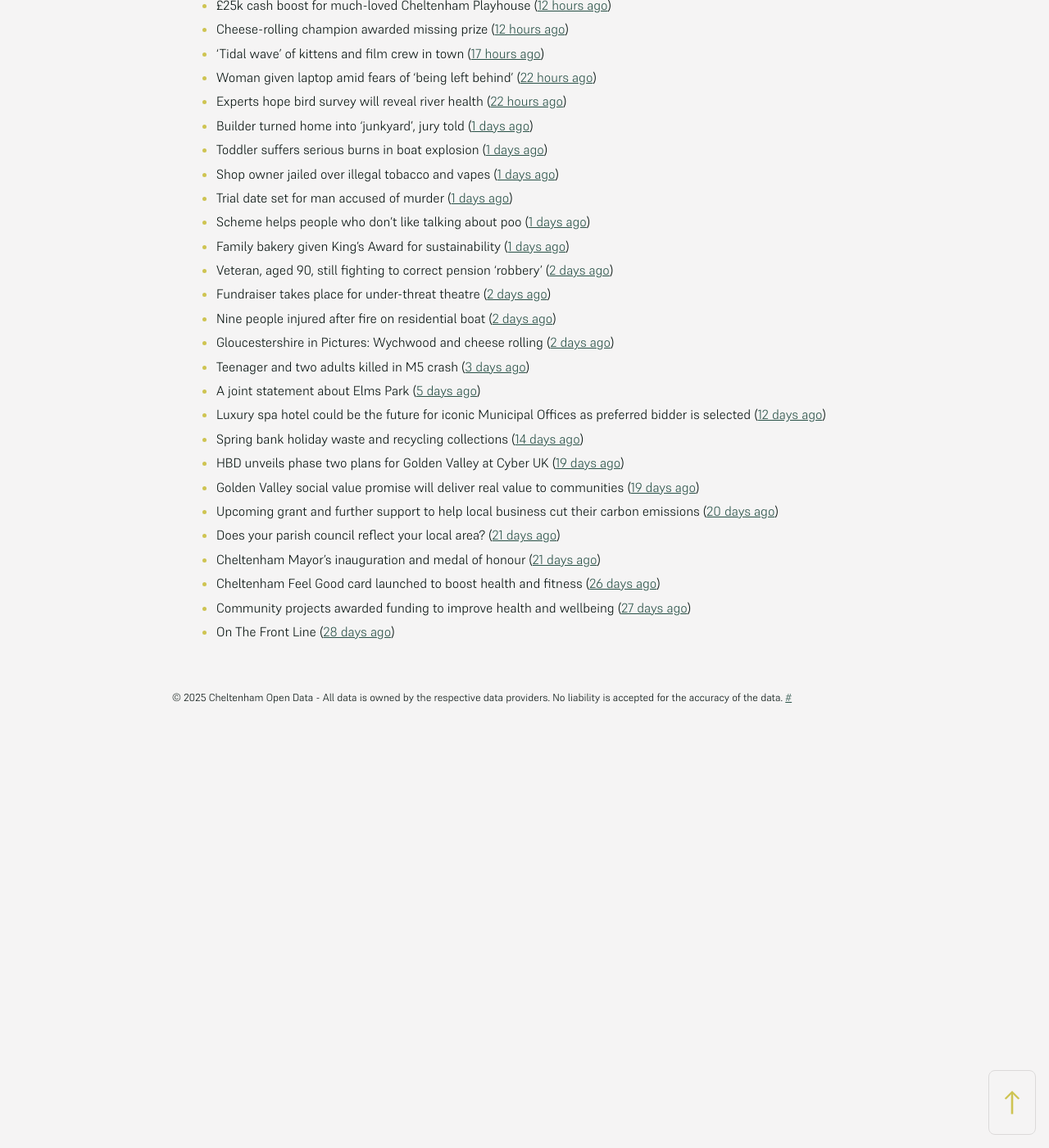
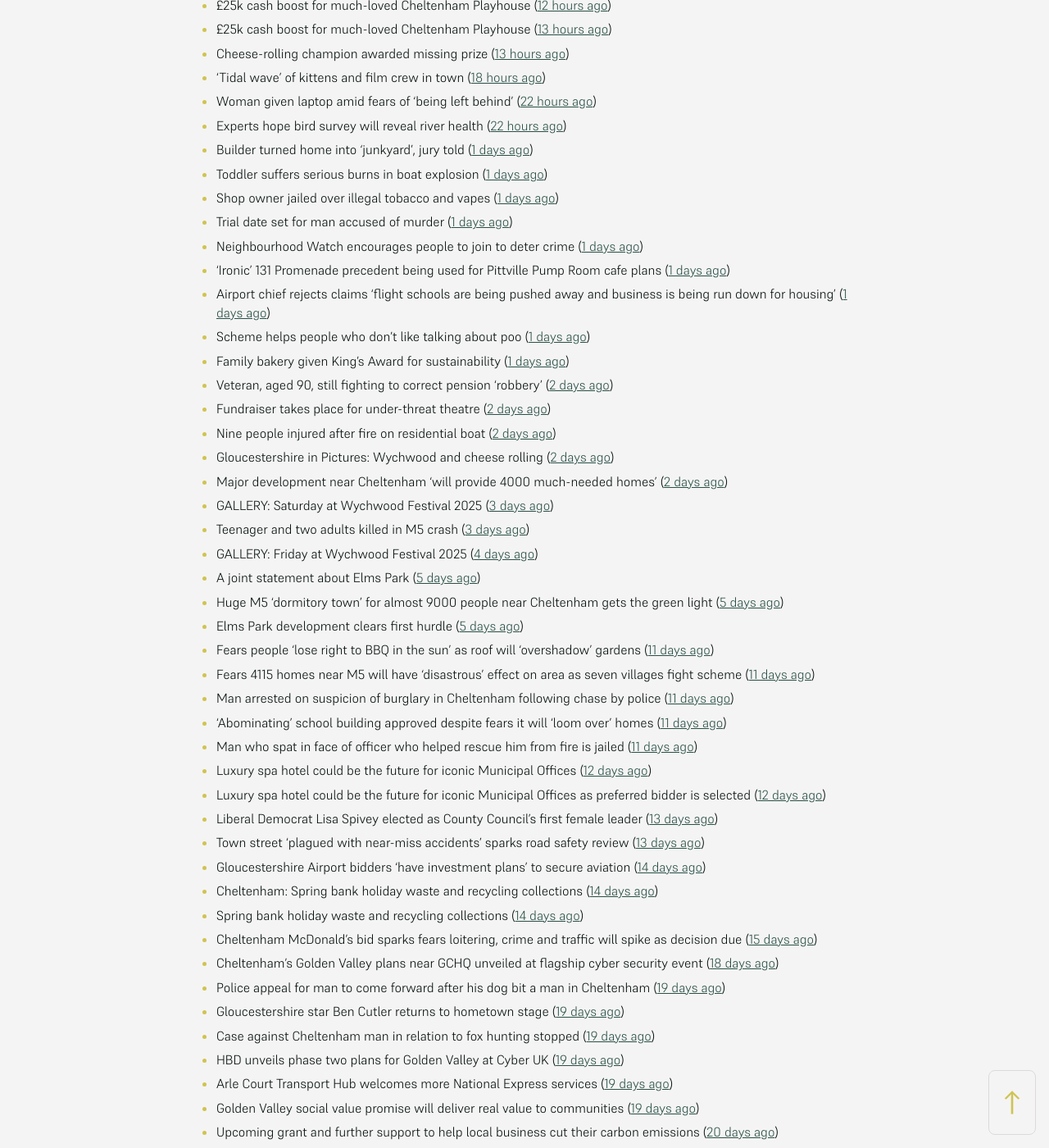
Before and after one commit to mat-0/cheltenham-open-data, a Jekyll site: the page built from _pages/news.md, in a window 1280 px wide and 1400 px high, scrolled down 436 px. Shown: the whole window at 82% size. Built offline with Jekyll 4.4.1, drawn with Linux system fonts in a browser that asks for light colours; before the commit the page ends 1326 px from its top, so only the background shows below that; some of the changed text lies outside the part shown.

Commit message:
Updated 2025-06-04 04:03:14

```diff
--- a/_pages/news.md
+++ b/_pages/news.md
@@ -12,28 +12,53 @@ _sources: BBC, Glos Police, Cheltenham Borough Council, and Glos news centre_
 [Get this page as daily RSS feed](/daily.rss)
 
 <!-- news_marker starts -->
-- Suspected people-smuggling gang arrested in raids ([6 hours ago](https://www.bbc.com/news/articles/cx2j67x49pwo))
-- Community raising funds to do up 16th Century pub ([10 hours ago](https://www.bbc.com/news/articles/c1kvgy4p4nwo))
-- £25k cash boost for much-loved Cheltenham Playhouse ([12 hours ago](https://www.cheltenham.gov.uk/news/article/3017/25k_cash_boost_for_much-loved_cheltenham_playhouse))
-- Cheese-rolling champion awarded missing prize ([12 hours ago](https://www.bbc.com/news/articles/clyzjzkz2v1o))
-- 'Tidal wave' of kittens and film crew in town ([17 hours ago](https://www.bbc.com/news/articles/ced2ey9l1dyo))
+- Suspected people-smuggling gang arrested in raids ([7 hours ago](https://www.bbc.com/news/articles/cx2j67x49pwo))
+- Community raising funds to do up 16th Century pub ([11 hours ago](https://www.bbc.com/news/articles/c1kvgy4p4nwo))
+- £25k cash boost for much-loved Cheltenham Playhouse ([12 hours ago](https://gloucesternewscentre.co.uk/25k-cash-boost-for-much-loved-cheltenham-playhouse/))
+- £25k cash boost for much-loved Cheltenham Playhouse ([13 hours ago](https://www.cheltenham.gov.uk/news/article/3017/25k_cash_boost_for_much-loved_cheltenham_playhouse))
+- Cheese-rolling champion awarded missing prize ([13 hours ago](https://www.bbc.com/news/articles/clyzjzkz2v1o))
+- 'Tidal wave' of kittens and film crew in town ([18 hours ago](https://www.bbc.com/news/articles/ced2ey9l1dyo))
 - Woman given laptop amid fears of 'being left behind' ([22 hours ago](https://www.bbc.com/news/articles/cy8nvm5v5ymo))
 - Experts hope bird survey will reveal river health ([22 hours ago](https://www.bbc.com/news/articles/c9wgv0dy485o))
 - Builder turned home into 'junkyard', jury told ([1 days ago](https://www.bbc.com/news/articles/c7v7jqygvlpo))
 - Toddler suffers serious burns in boat explosion ([1 days ago](https://www.bbc.com/news/articles/c1j5k49zg9yo))
 - Shop owner jailed over illegal tobacco and vapes ([1 days ago](https://www.bbc.com/news/articles/c071jlz50peo))
 - Trial date set for man accused of murder ([1 days ago](https://www.bbc.com/news/articles/cy75j4rr1x1o))
+- Neighbourhood Watch encourages people to join to deter crime ([1 days ago](https://gloucesternewscentre.co.uk/neighbourhood-watch-encourages-people-to-join-to-deter-crime/))
+- ‘Ironic’ 131 Promenade precedent being used for Pittville Pump Room cafe plans ([1 days ago](https://gloucesternewscentre.co.uk/ironic-131-promenade-precedent-being-used-for-pittville-pump-room-cafe-plans/))
+- Airport chief rejects claims ‘flight schools are being pushed away and business is being run down for housing’ ([1 days ago](https://gloucesternewscentre.co.uk/airport-chief-rejects-claims-flight-schools-are-being-pushed-away-and-business-is-being-run-down-for-housing/))
 - Scheme helps people who don't like talking about poo ([1 days ago](https://www.bbc.com/news/articles/cg711227mv2o))
 - Family bakery given King's Award for sustainability ([1 days ago](https://www.bbc.com/news/articles/crr7ezreqedo))
 - Veteran, aged 90, still fighting to correct pension 'robbery' ([2 days ago](https://www.bbc.com/news/articles/c2d5l7k3p31o))
 - Fundraiser takes place for under-threat theatre ([2 days ago](https://www.bbc.com/news/articles/c4gk0edy66yo))
 - Nine people injured after fire on residential boat ([2 days ago](https://www.bbc.com/news/articles/crr7xz5r2z9o))
 - Gloucestershire in Pictures: Wychwood and cheese rolling ([2 days ago](https://www.bbc.com/news/articles/cj42qe4nqn5o))
+- Major development near Cheltenham ‘will provide 4000 much-needed homes’ ([2 days ago](https://gloucesternewscentre.co.uk/major-development-near-cheltenham-will-provide-4000-much-needed-homes/))
+- GALLERY: Saturday at Wychwood Festival 2025 ([3 days ago](https://gloucesternewscentre.co.uk/gallery-saturday-at-wychwood-festival-2025/))
 - Teenager and two adults killed in M5 crash ([3 days ago](https://www.bbc.com/news/articles/czxy3n361pgo))
+- GALLERY: Friday at Wychwood Festival 2025 ([4 days ago](https://gloucesternewscentre.co.uk/gallery-friday-at-wychwood-festival-2025/))
 - A joint statement about Elms Park ([5 days ago](https://www.cheltenham.gov.uk/news/article/3015/a_joint_statement_about_elms_park))
+- Huge M5 ‘dormitory town’ for almost 9000 people near Cheltenham gets the green light ([5 days ago](https://gloucesternewscentre.co.uk/huge-m5-dormitory-town-for-almost-9000-people-near-cheltenham-gets-the-green-light/))
+- Elms Park development clears first hurdle ([5 days ago](https://gloucesternewscentre.co.uk/elms-park-development-clears-first-hurdle/))
+- Fears people ‘lose right to BBQ in the sun’ as roof will ‘overshadow’ gardens ([11 days ago](https://gloucesternewscentre.co.uk/fears-people-lose-right-to-bbq-in-the-sun-as-roof-will-overshadow-gardens/))
+- Fears 4115 homes near M5 will have ‘disastrous’ effect on area as seven villages fight scheme ([11 days ago](https://gloucesternewscentre.co.uk/fears-4115-homes-near-m5-will-have-disastrous-effect-on-area-as-seven-villages-fight-scheme/))
+- Man arrested on suspicion of burglary in Cheltenham following chase by police ([11 days ago](https://gloucesternewscentre.co.uk/man-arrested-on-suspicion-of-burglary-in-cheltenham-following-chase-by-police/))
+- ‘Abominating’ school building approved despite fears it will ‘loom over’ homes ([11 days ago](https://gloucesternewscentre.co.uk/abominating-school-building-approved-despite-fears-it-will-loom-over-homes/))
+- Man who spat in face of officer who helped rescue him from fire is jailed ([11 days ago](https://gloucesternewscentre.co.uk/man-who-spat-in-face-of-officer-who-helped-rescue-him-from-fire-is-jailed/))
+- Luxury spa hotel could be the future for iconic Municipal Offices ([12 days ago](https://gloucesternewscentre.co.uk/luxury-spa-hotel-could-be-the-future-for-iconic-municipal-offices/))
 - Luxury spa hotel could be the future for iconic Municipal Offices as preferred bidder is selected ([12 days ago](https://www.cheltenham.gov.uk/news/article/3014/luxury_spa_hotel_could_be_the_future_for_iconic_municipal_offices_as_preferred_bidder_is_selected))
+- Liberal Democrat Lisa Spivey elected as County Council’s first female leader ([13 days ago](https://gloucesternewscentre.co.uk/liberal-democrat-lisa-spivey-elected-as-county-councils-first-female-leader/))
+- Town street ‘plagued with near-miss accidents’ sparks road safety review ([13 days ago](https://gloucesternewscentre.co.uk/town-street-plagued-with-near-miss-accidents-sparks-road-safety-review/))
+- Gloucestershire Airport bidders ‘have investment plans’ to secure aviation ([14 days ago](https://gloucesternewscentre.co.uk/gloucestershire-airport-bidders-have-investment-plans-to-secure-aviation/))
+- Cheltenham: Spring bank holiday waste and recycling collections ([14 days ago](https://gloucesternewscentre.co.uk/cheltenham-spring-bank-holiday-waste-and-recycling-collections/))
 - Spring bank holiday waste and recycling collections ([14 days ago](https://www.cheltenham.gov.uk/news/article/3013/spring_bank_holiday_waste_and_recycling_collections))
+- Cheltenham McDonald’s bid sparks fears loitering, crime and traffic will spike as decision due ([15 days ago](https://gloucesternewscentre.co.uk/cheltenham-mcdonalds-bid-sparks-fears-loitering-crime-and-traffic-will-spike-as-decision-due/))
+- Cheltenham’s Golden Valley plans near GCHQ unveiled at flagship cyber security event ([18 days ago](https://gloucesternewscentre.co.uk/cheltenhams-golden-valley-plans-near-gchq-unveiled-at-flagship-cyber-security-event/))
+- Police appeal for man to come forward after his dog bit a man in Cheltenham ([19 days ago](https://gloucesternewscentre.co.uk/police-appeal-for-man-to-come-forward-after-his-dog-bit-a-man-in-cheltenham/))
+- Gloucestershire star Ben Cutler returns to hometown stage ([19 days ago](https://gloucesternewscentre.co.uk/gloucestershire-star-ben-cutler-returns-to-hometown-stage/))
+- Case against Cheltenham man in relation to fox hunting stopped ([19 days ago](https://gloucesternewscentre.co.uk/case-against-cheltenham-man-in-relation-to-fox-hunting-stopped/))
 - HBD unveils phase two plans for Golden Valley at Cyber UK ([19 days ago](https://www.cheltenham.gov.uk/news/article/3012/hbd_unveils_phase_two_plans_for_golden_valley_at_cyber_uk))
+- Arle Court Transport Hub welcomes more National Express services ([19 days ago](https://gloucesternewscentre.co.uk/arle-court-transport-hub-welcomes-more-national-express-services/))
 - Golden Valley social value promise will deliver real value to communities ([19 days ago](https://www.cheltenham.gov.uk/news/article/3011/golden_valley_social_value_promise_will_deliver_real_value_to_communities))
 - Upcoming grant and further support to help local business cut their carbon emissions ([20 days ago](https://www.cheltenham.gov.uk/news/article/3010/upcoming_grant_and_further_support_to_help_local_business_cut_their_carbon_emissions))
 - Does your parish council reflect your local area? ([21 days ago](https://www.cheltenham.gov.uk/news/article/3009/does_your_parish_council_reflect_your_local_area))
```
Also changed, not shown: _data/flood.json (+4 -4 lines), index.md (+3 -3 lines).
